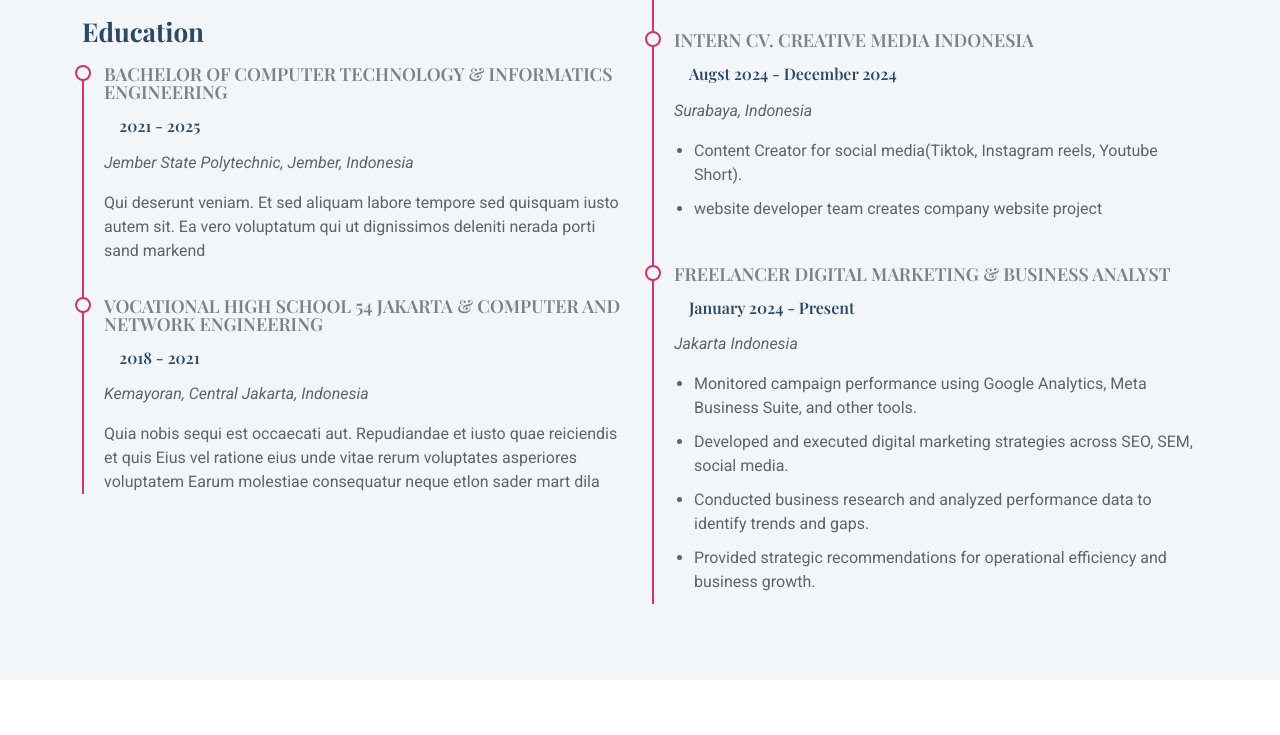
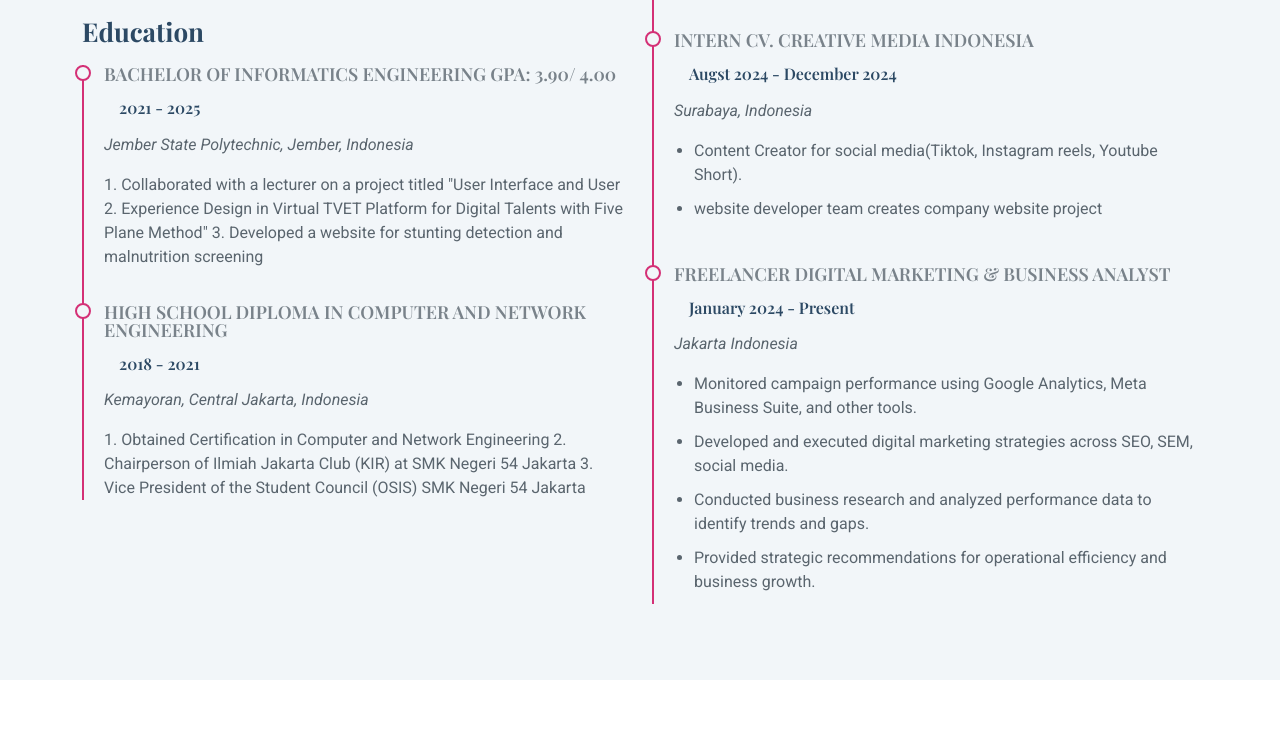
Before and after one commit to FarhanABD/portfolio-najwa, a plain HTML site: page index.html in a window 1280 px wide. Shown: the part 2545-3280 px from the top of the page. Drawn offline with nearby package versions, Linux system fonts and the light colour scheme; a web font is replaced by a local one.

Commit message:
revisi contact

```diff
--- a/index.html
+++ b/index.html
@@ -53,24 +53,6 @@
             <li><a href="#about">About</a></li>
             <li><a href="#services">Services</a></li>
             <li><a href="#portfolio">Portfolio</a></li>
-            <!-- <li><a href="#team">Team</a></li> -->
-            <!-- <li class="dropdown"><a href="#"><span>Dropdown</span> <i class="bi bi-chevron-down toggle-dropdown"></i></a>
-            <ul>
-              <li><a href="#">Dropdown 1</a></li>
-              <li class="dropdown"><a href="#"><span>Deep Dropdown</span> <i class="bi bi-chevron-down toggle-dropdown"></i></a>
-                <ul>
-                  <li><a href="#">Deep Dropdown 1</a></li>
-                  <li><a href="#">Deep Dropdown 2</a></li>
-                  <li><a href="#">Deep Dropdown 3</a></li>
-                  <li><a href="#">Deep Dropdown 4</a></li>
-                  <li><a href="#">Deep Dropdown 5</a></li>
-                </ul>
-              </li>
-              <li><a href="#">Dropdown 2</a></li>
-              <li><a href="#">Dropdown 3</a></li>
-              <li><a href="#">Dropdown 4</a></li>
-            </ul>
-          </li> -->
             <li><a href="#contact">Contact</a></li>
           </ul>
           <i class="mobile-nav-toggle d-xl-none bi bi-list"></i>
@@ -236,18 +218,21 @@
 
               <h3 class="resume-title">Education</h3>
               <div class="resume-item">
-                <h4>Bachelor of Computer Technology &amp; informatics engineering</h4>
+                <h4>Bachelor of Informatics Engineering GPA: 3.90/ 4.00</h4>
                 <h5>2021 - 2025</h5>
                 <p><em>Jember State Polytechnic, Jember, Indonesia</em></p>
-                <p>Qui deserunt veniam. Et sed aliquam labore tempore sed quisquam iusto autem sit. Ea vero voluptatum qui ut dignissimos deleniti nerada porti sand markend</p>
+                <p>
+                  1. Collaborated with a lecturer on a project titled "User Interface and User 2. Experience Design in Virtual TVET Platform for Digital Talents with Five Plane Method" 3. Developed a website for stunting detection and
+                  malnutrition screening
+                </p>
               </div>
               <!-- Edn Resume Item -->
 
               <div class="resume-item">
-                <h4>Vocational High School 54 Jakarta &amp; Computer and Network Engineering</h4>
+                <h4>High School Diploma in Computer and Network Engineering</h4>
                 <h5>2018 - 2021</h5>
                 <p><em>Kemayoran, Central Jakarta, Indonesia</em></p>
-                <p>Quia nobis sequi est occaecati aut. Repudiandae et iusto quae reiciendis et quis Eius vel ratione eius unde vitae rerum voluptates asperiores voluptatem Earum molestiae consequatur neque etlon sader mart dila</p>
+                <p>1. Obtained Certification in Computer and Network Engineering 2. Chairperson of Ilmiah Jakarta Club (KIR) at SMK Negeri 54 Jakarta 3. Vice President of the Student Council (OSIS) SMK Negeri 54 Jakarta</p>
               </div>
               <!-- Edn Resume Item -->
             </div>
@@ -511,7 +496,7 @@
                 <i class="bi bi-geo-alt flex-shrink-0"></i>
                 <div>
                   <h3>Address</h3>
-                  <p>A108 Adam Street, New York, NY 535022</p>
+                  <p>jl. E4, cempaka Baru, Kemayoran, Jakarta Pusat</p>
                 </div>
               </div>
               <!-- End Info Item -->
```
